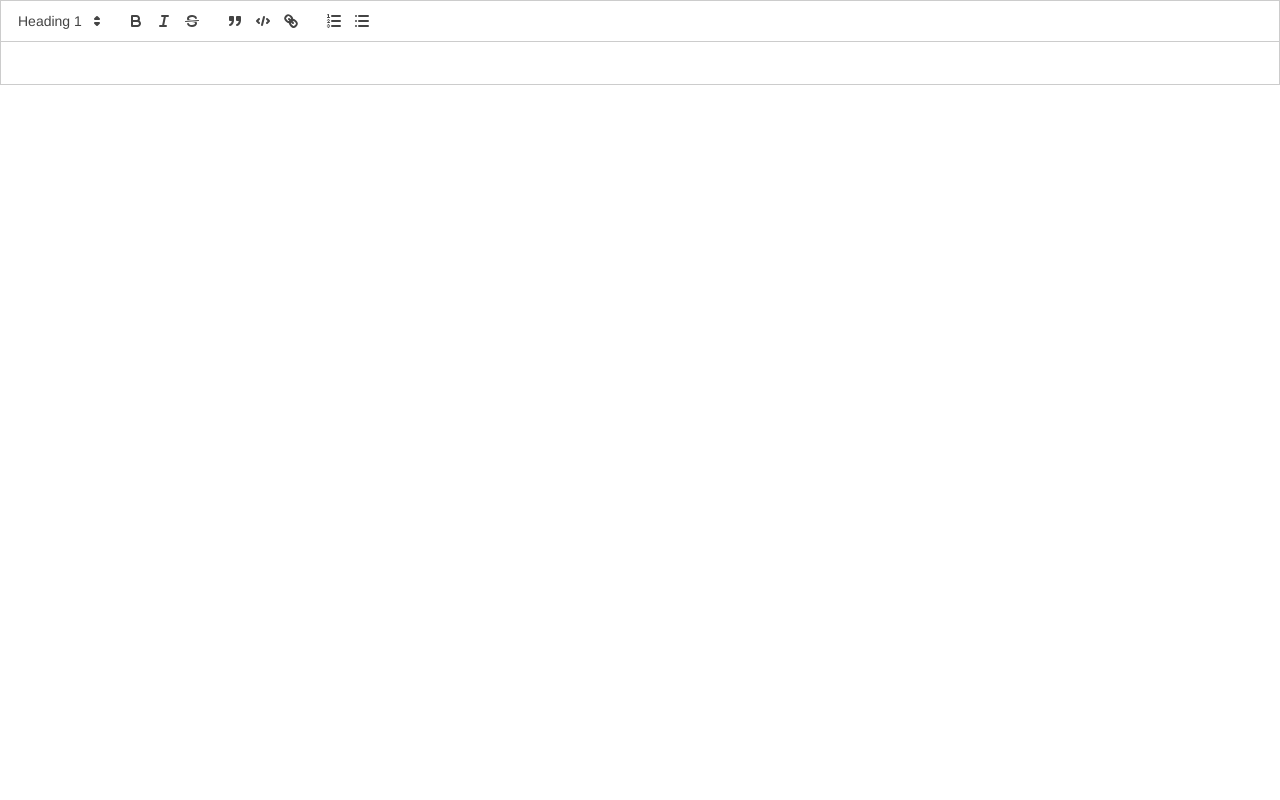
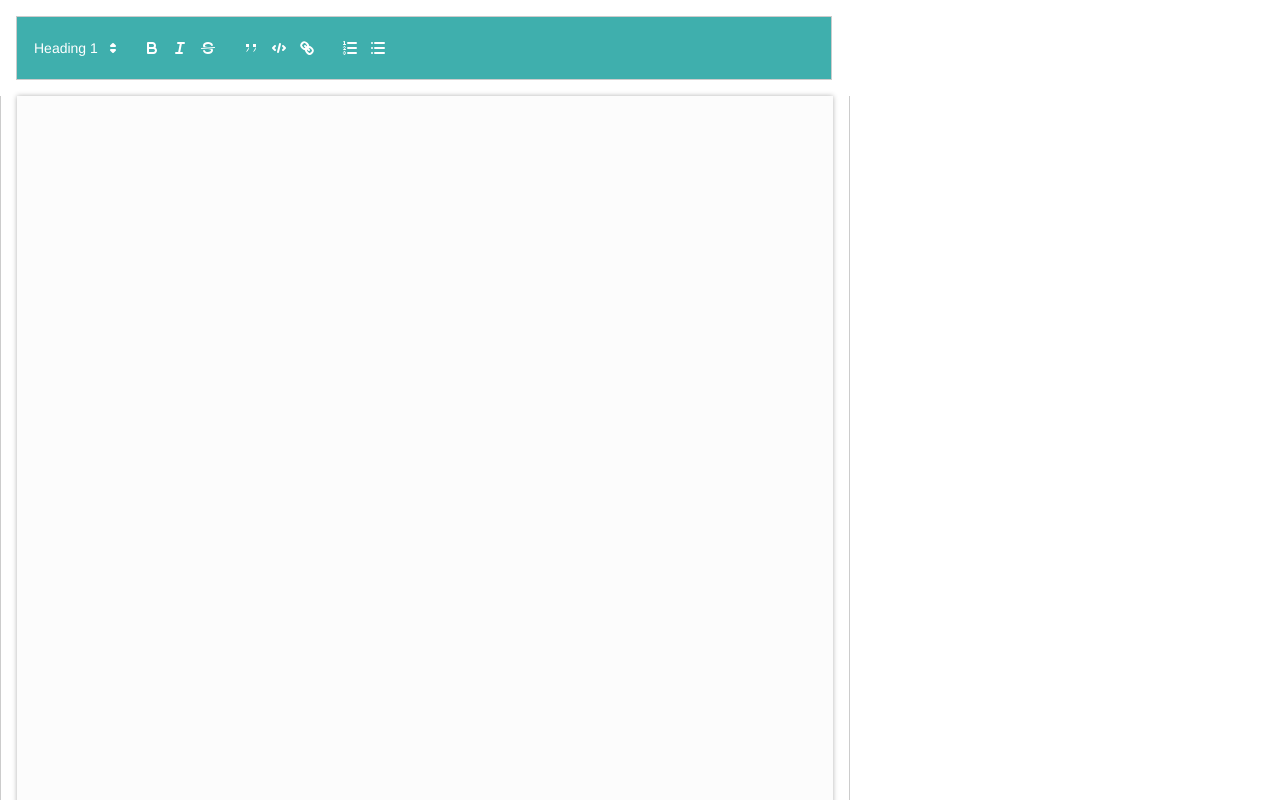
Before and after one commit to tsun812/shareit_fe, a React (Create React App) app: page / in a window 1280 px wide. Shown: the top 800 px of the page. Built offline with nearby package versions, Linux system fonts and the light colour scheme.

Commit message:
add styling

```diff
--- a/src/App.css
+++ b/src/App.css
@@ -1,38 +1,8 @@
-.App {
-  text-align: center;
+*, *::before, *::after{
+  box-sizing: border-box;
 }
 
-.App-logo {
-  height: 40vmin;
-  pointer-events: none;
+.container {
+  display: flex;
+  justify-content: flex-start;
 }
-
-@media (prefers-reduced-motion: no-preference) {
-  .App-logo {
-    animation: App-logo-spin infinite 20s linear;
-  }
-}
-
-.App-header {
-  background-color: #282c34;
-  min-height: 100vh;
-  display: flex;
-  flex-direction: column;
-  align-items: center;
-  justify-content: center;
-  font-size: calc(10px + 2vmin);
-  color: white;
-}
-
-.App-link {
-  color: #61dafb;
-}
-
-@keyframes App-logo-spin {
-  from {
-    transform: rotate(0deg);
-  }
-  to {
-    transform: rotate(360deg);
-  }
-}
--- a/src/App.tsx
+++ b/src/App.tsx
@@ -1,13 +1,13 @@
 import React from 'react'
 import './App.css'
 import TextEditor from './Editor/TextEditor'
-import Preview from './Preview'
+import Preview from './Preview/Preview'
 import { useState} from 'react'
 
 const App: React.FC = () => {
   const [currentText, setCurrentText] = useState<string>('')
   return (
-    <div>
+    <div className='container'>
       <TextEditor setCurrentText={setCurrentText} />
       <Preview currentText={currentText} />
     </div>
--- /dev/null
+++ b/src/Editor/TextEditor.css
@@ -0,0 +1,56 @@
+*, *::before, *::after{
+    box-sizing: border-box;
+}
+
+.ql-editor {
+    width: 8.5in;
+    min-height: 11in;
+    margin: 1rem;
+    font-size: 22px;
+    background-color:rgb(252, 252, 252);
+    box-shadow: 0 0 5px 0 rgba(0, 0, 0, 0.3);
+}
+.ql-container {
+    border: none
+}
+
+.ql-toolbar {
+    width: 8.5in;
+    margin: 1rem;
+    display: flex;
+    justify-content: flex-start;
+    align-items: center;
+    position: sticky;
+    top: 0;
+    z-index: 1;
+    color: white !important;
+    background-color: rgb(63, 175, 173);
+    min-height: 4rem;
+}
+.ql-toolbar .ql-stroke {
+    fill: none !important;
+    stroke: #fff !important;
+}
+
+.ql-toolbar .ql-fill {
+    fill: #fff !important;
+    stroke: none !important;
+}
+
+.ql-toolbar .ql-picker{
+    color: #fff !important;
+    background-color:rgb(63, 175, 173) !important;
+}
+
+.ql-picker-item {
+    color: #fff;
+    background-color:rgb(63, 175, 173);
+}
+
+/* .qls-snow .ql-picker-options{
+    padding: 0
+} */
+
+/* .pre {
+     white-space: pre-wrap !important;
+} */
--- a/src/Editor/TextEditor.tsx
+++ b/src/Editor/TextEditor.tsx
@@ -1,7 +1,7 @@
 import React from 'react'
 import { useRef, useState, useMemo } from 'react'
 import 'quill/dist/quill.snow.css'
-//import './TextEditor.css'
+import './TextEditor.css'
 import ReactQuill, { Quill } from 'react-quill'
 
 interface Props {
--- /dev/null
+++ b/src/Preview/Preview.css
@@ -0,0 +1,9 @@
+*, *::before, *::after{
+    box-sizing: border-box;
+}
+
+.previewContainer {
+    margin: 5rem;
+    padding: 12px;
+    font-size: 22px;
+}
--- a/src/Preview.tsx
+++ b/src/Preview/Preview.tsx
@@ -1,12 +1,13 @@
 import React from 'react'
 import ReactMarkdown from 'react-markdown'
+import './Preview.css'
 interface Props {
     currentText: string
 }
 const Preview: React.FC<Props> = ({currentText}) => {
 
   return (
-    <ReactMarkdown>{currentText}</ReactMarkdown>
+    <ReactMarkdown className='previewContainer'>{currentText}</ReactMarkdown>
   )
 }
 
```
